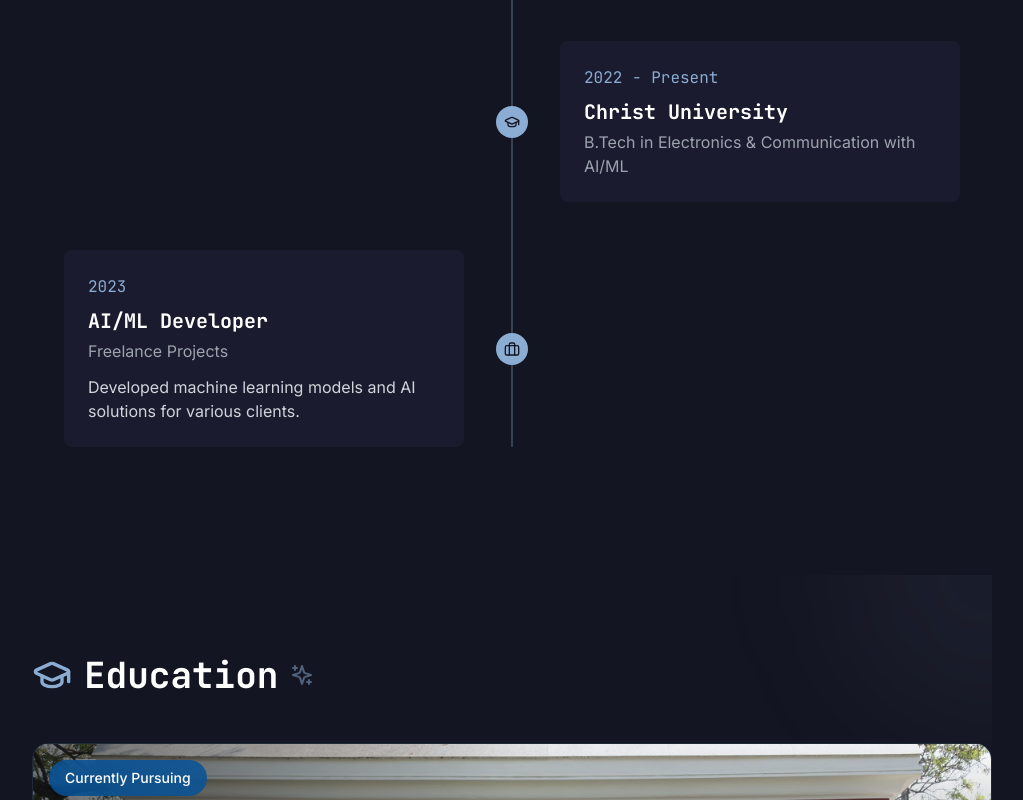
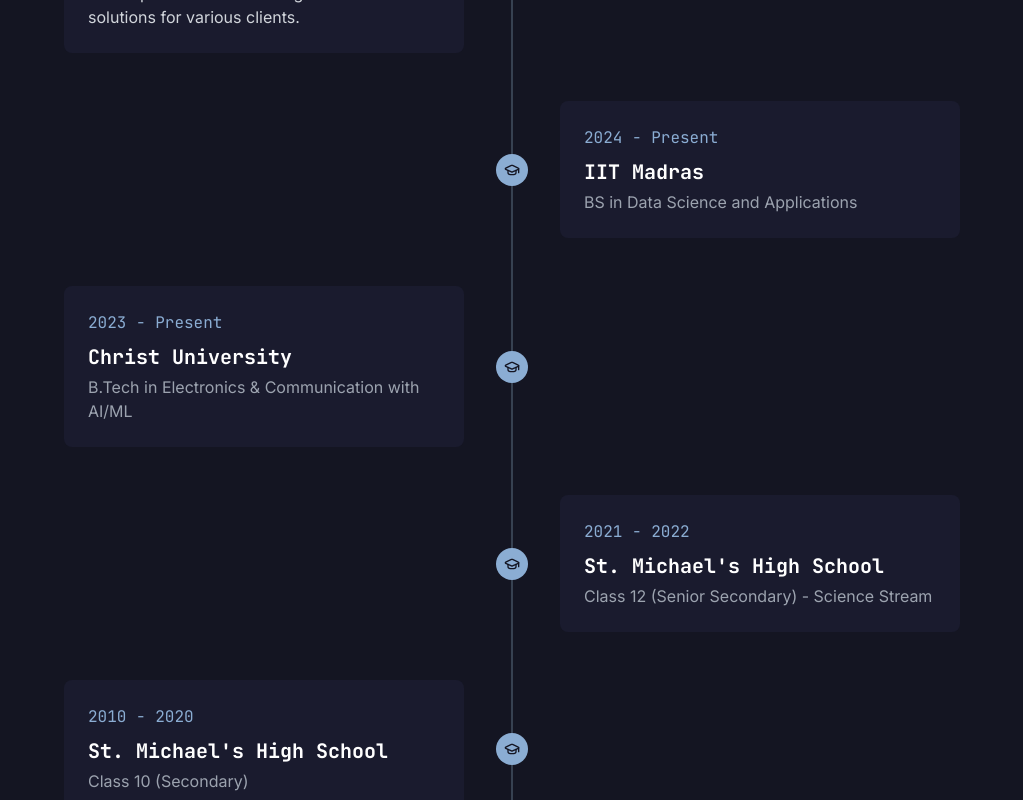
Before and after one commit to msrishav-28/Portfolio-msrishav, a React (Vite) app: page / in a window 1280 px wide. Shown: the part 2320-3120 px from the top of the page, without its empty margins (256-1279 px from the left). Built offline with nearby package versions, Linux system fonts and the light colour scheme.

Commit message:
Update portfolio files and content

```diff
--- a/src/components/TimelineSection.tsx
+++ b/src/components/TimelineSection.tsx
@@ -5,30 +5,42 @@
 
 const timelineItems = [
   	{
-    year: '2023 - Present',
-    title: 'IIT Madras',
-    subtitle: 'BS in Data Science and Applications',
-    type: 'education'
-  },
-  {
-    year: '2022 - Present',
-    title: 'Christ University',
-    subtitle: 'B.Tech in Electronics & Communication with AI/ML',
-    type: 'education'
-  },
-  {
 		year: '2023',
 		title: 'AI/ML Developer',
 		subtitle: 'Freelance Projects',
 		description: 'Developed machine learning models and AI solutions for various clients.',
-    type: 'work'
-  }
+		type: 'work',
+	},
+  	{
+		year: '2024 - Present',
+		title: 'IIT Madras',
+		subtitle: 'BS in Data Science and Applications',
+		type: 'education',
+	},
+	{
+		year: '2023 - Present',
+		title: 'Christ University',
+		subtitle: 'B.Tech in Electronics & Communication with AI/ML',
+		type: 'education',
+	},
+	{
+		year: '2021 - 2022',
+		title: "St. Michael's High School",
+		subtitle: 'Class 12 (Senior Secondary) - Science Stream',
+		type: 'education',
+	},
+	{
+		year: '2010 - 2020',
+		title: "St. Michael's High School",
+		subtitle: 'Class 10 (Secondary)',
+		type: 'education',
+	},
 ];
 
 export const TimelineSection = () => {
 	const [ref, inView] = useInView({
 		triggerOnce: true,
-    threshold: 0.1
+		threshold: 0.1,
 	});
 
 	return (
@@ -60,9 +72,11 @@
 						</div>
 
 						{/* Content */}
-            <div className={`ml-16 md:ml-0 md:w-1/2 ${
+						<div
+							className={`ml-16 md:ml-0 md:w-1/2 ${
 								index % 2 === 0 ? 'md:pr-12' : 'md:pl-12'
-            }`}>
+							}`}
+						>
 							<div className="bg-[#1a1b2e] p-6 rounded-lg">
 								<span className="text-light-blue font-mono">{item.year}</span>
 								<h3 className="text-xl font-bold mt-2">{item.title}</h3>
```
Lines whose indentation alone changed are shown as unchanged.
